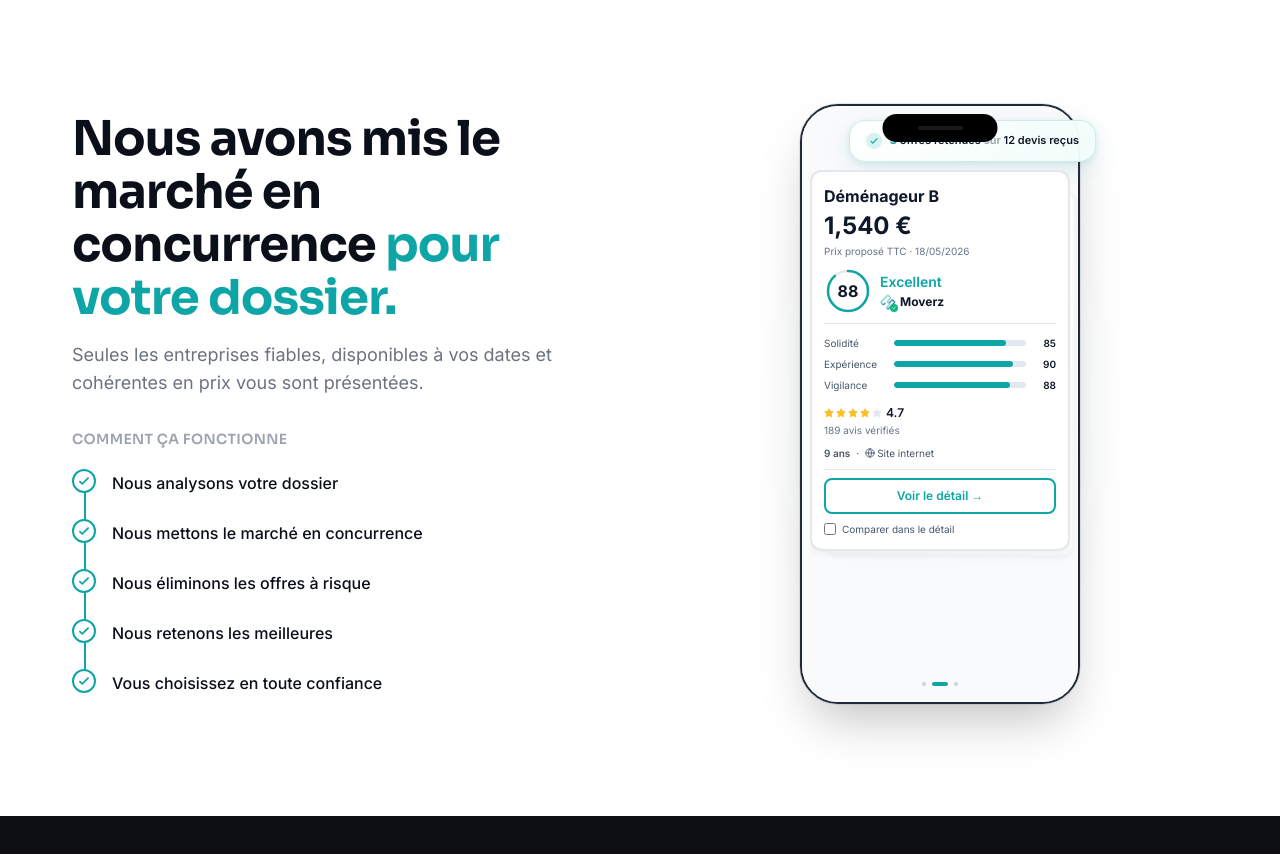
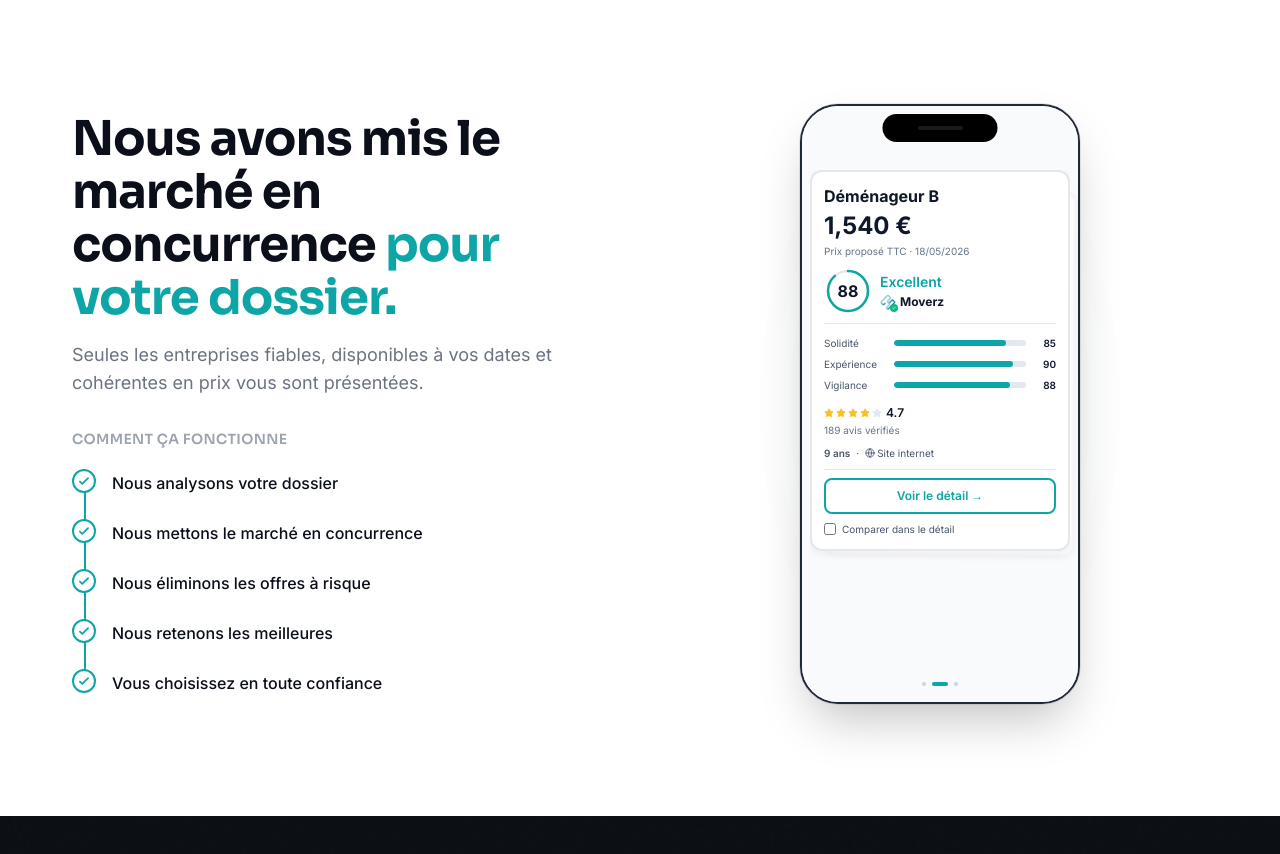
Before and after one commit to gdetaisne/moverz-fr, a Next.js app: page / in a window 1280 px wide. Shown: the part 1480-2334 px from the top of the page. Built offline with nearby package versions, Linux system fonts and the light colour scheme.

Commit message:
🗑️ Remove badge '3 offres retenues' - Interface plus épurée

```diff
--- a/components/sections/ComparableQuotesMockScrolly.tsx
+++ b/components/sections/ComparableQuotesMockScrolly.tsx
@@ -546,49 +546,6 @@ export function ComparableQuotesMockScrolly() {
                   </div>
                 </div>
               </motion.div>
-
-              {/* Badge flottant EN HAUT À DROITE du téléphone */}
-              <motion.div
-                initial={{ opacity: 0, x: 20, y: -10 }}
-                whileInView={{ opacity: 1, x: 0, y: 0 }}
-                viewport={{ once: true }}
-                transition={{
-                  duration: 0.6,
-                  delay: 0.6,
-                  ease: [0.16, 1, 0.3, 1]
-                }}
-                className="absolute top-4 -right-4 rounded-2xl px-4 py-3 text-[11px] font-semibold backdrop-blur-xl"
-                style={{
-                  background: "linear-gradient(135deg, rgba(255,255,255,0.98) 0%, rgba(240,253,250,0.95) 100%)",
-                  border: "1px solid rgba(14,165,166,0.2)",
-                  boxShadow: "0 8px 24px rgba(14,165,166,0.12), 0 2px 8px rgba(0,0,0,0.08), inset 0 1px 0 rgba(255,255,255,0.8)",
-                  color: "#111827"
-                }}
-              >
-                <div className="flex items-center justify-center gap-2">
-                  {/* Icône checkmark dans cercle turquoise */}
-                  <div
-                    className="flex h-4 w-4 shrink-0 items-center justify-center rounded-full"
-                    style={{ background: "rgba(14,165,166,0.15)" }}
-                  >
-                    <svg
-                      className="h-2.5 w-2.5"
-                      fill="none"
-                      viewBox="0 0 24 24"
-                      stroke="currentColor"
-                      strokeWidth={3}
-                      style={{ color: "#0EA5A6" }}
-                    >
-                      <path strokeLinecap="round" strokeLinejoin="round" d="M5 13l4 4L19 7" />
-                    </svg>
-                  </div>
-                  <span className="leading-tight">
-                    <strong style={{ color: "#0EA5A6", fontWeight: 700 }}>3</strong> offres retenues{" "}
-                    <span style={{ color: "#9CA3AF" }}>sur</span>{" "}
-                    <strong style={{ fontWeight: 600 }}>12</strong> devis reçus
-                  </span>
-                </div>
-              </motion.div>
             </div>
           </div>
         </div>
```
